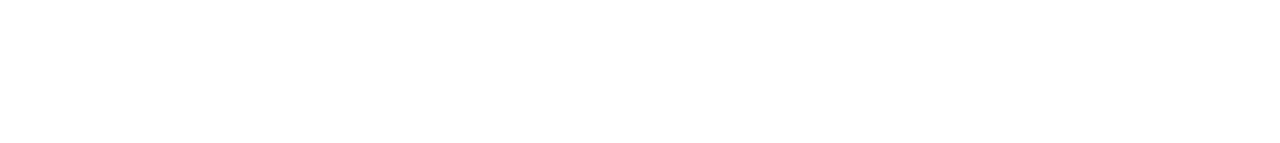
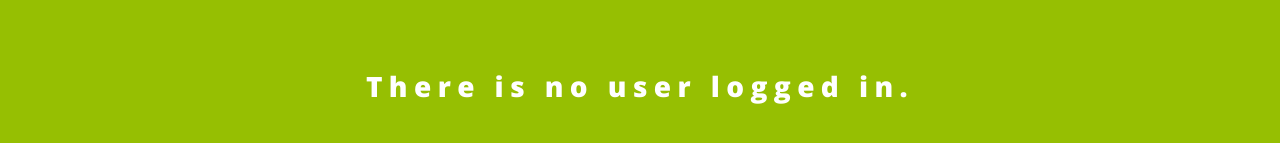
Before and after one commit to dennis-every/book-an-appointment-front-end, a React (Vite) app: page /myreservations in a window 1280 px wide. Shown: the part 361-504 px from the top of the page. Built offline with nearby package versions, Linux system fonts and the light colour scheme; no server answers.

Commit message:
Add messages for when there is no user or reservation.

```diff
--- a/src/components/ReservationsContainer.jsx
+++ b/src/components/ReservationsContainer.jsx
@@ -3,6 +3,16 @@ import Reservation from './Reservation';
 
 const ReservationsContainer = () => {
   const { reservations } = useSelector((state) => state.reservations);
+  const { userName } = useSelector((state) => state.login);
+  console.log(reservations);
+
+  if (reservations.length===0) {
+    return (
+      <div className='d-flex flex-column justify-content-center align-items-center vh-100 empty-places'>
+        <h2 className='mb-3 fs-3 fw-bold text-white Open-sans '>You don't have reservations yet {userName}.</h2>
+      </div>
+    )
+  }
   return (
     <div>
       {reservations.map((item) => (
--- a/src/routes/MyReservations.jsx
+++ b/src/routes/MyReservations.jsx
@@ -7,6 +7,15 @@ const MyReservations = () => {
   const dispatch = useDispatch();
   const {isLoading } = useSelector((state)=>state.reservations)
   const userId = useSelector(state => state.login.userId)
+
+  if (userId===null) {
+    return (
+      <div className='d-flex flex-column justify-content-center align-items-center vh-100 empty-places'>
+        <h2 className='mb-3 fs-3 fw-bold text-white Open-sans '>There is no user logged in.</h2>
+      </div>
+    )
+  }
+
   useEffect(() => {
     dispatch(getReservations(userId));
   }, [dispatch]);
```
